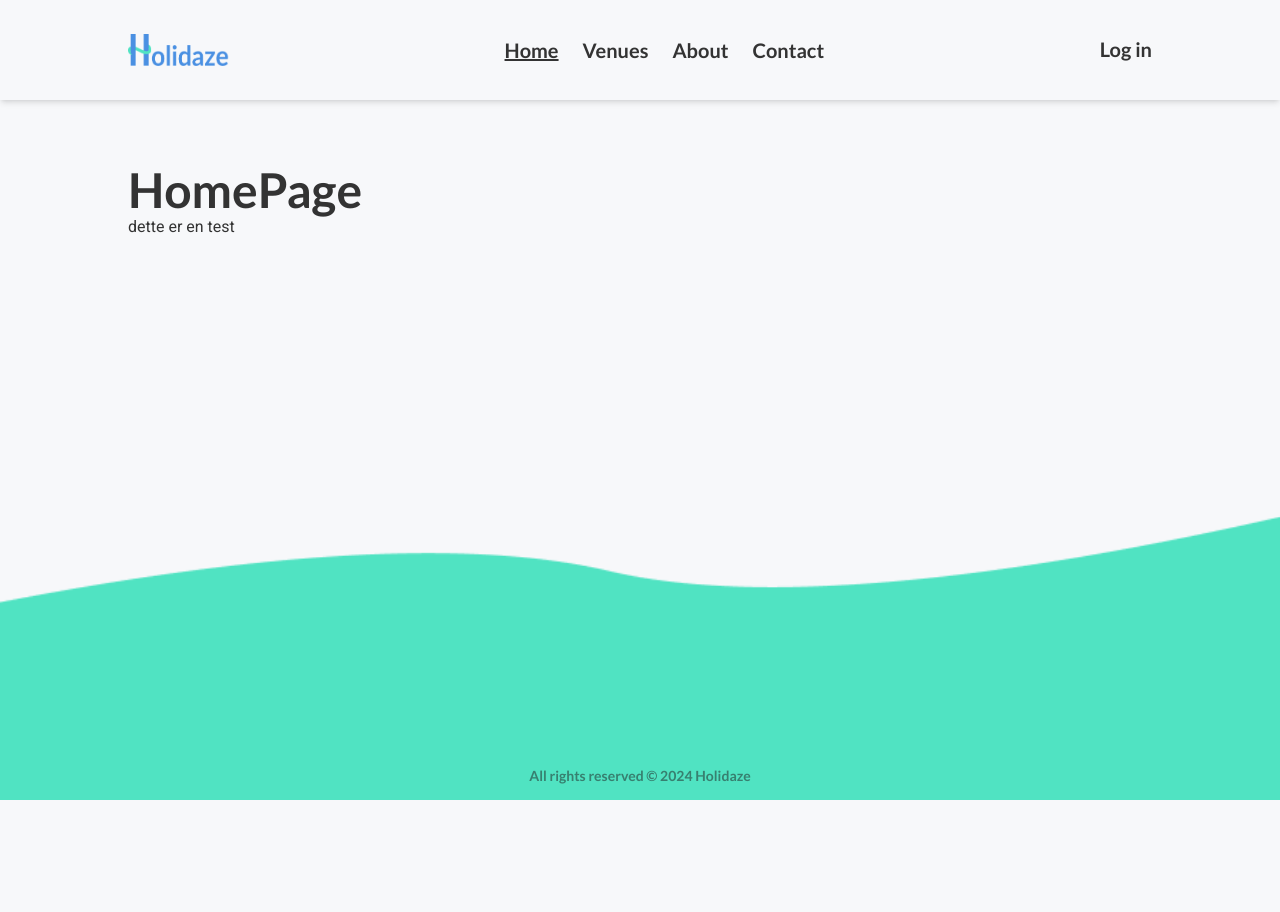
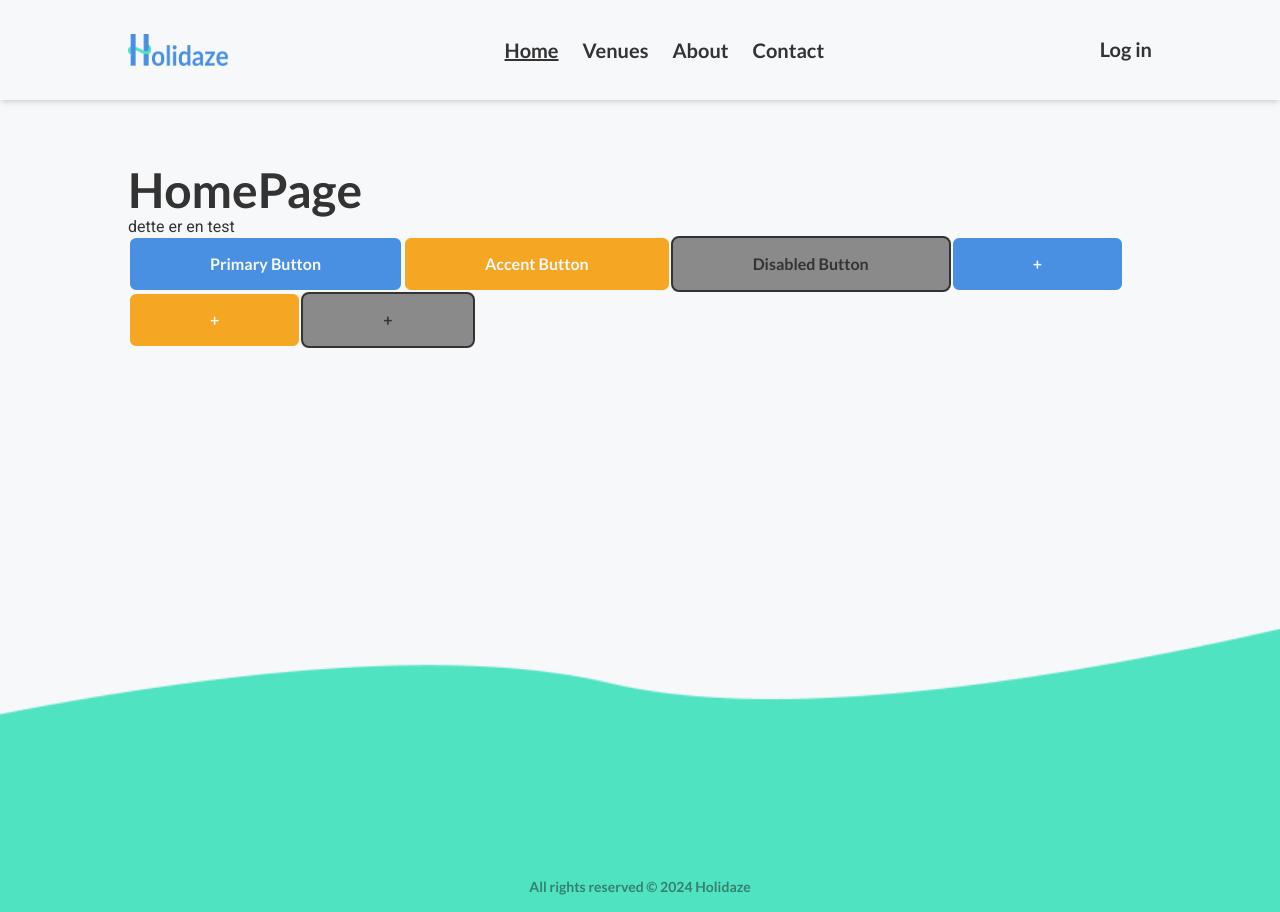
Before and after one commit to christerolsen/project-exam-2-holidaze, a React (Vite) app: page / in a window 1280 px wide. Before the commit the page ends 800 px from the top, so only its background shows below. Built offline with nearby package versions, Linux system fonts and the light colour scheme.

Commit message:
Add Button component with primary, accent and disabled variant

```diff
--- a/package.json
+++ b/package.json
@@ -10,6 +10,8 @@
     "preview": "vite preview"
   },
   "dependencies": {
+    "classnames": "^2.5.1",
+    "prop-types": "^15.8.1",
     "react": "^18.3.1",
     "react-dom": "^18.3.1",
     "react-router-dom": "^6.27.0"
--- /dev/null
+++ b/src/components/Button/index.jsx
@@ -0,0 +1,56 @@
+import React from "react";
+import PropTypes from "prop-types";
+import classNames from "classnames";
+
+const Button = ({ variant, size, disabled, children, onClick }) => {
+  const baseStyles =
+    "font-lato font-bold rounded-lg transition duration-200 focus:outline-none px-btn-x py-btn-y border border-2 border-background";
+  const disabledStyles =
+    "border border-text bg-shadow text-text cursor-not-allowed";
+
+  const variantStyles = {
+    primary:
+      "bg-primary text-background hover:bg-background hover:text-primary hover:border-primary",
+    accent:
+      "bg-accent text-background hover:bg-background hover:text-accent hover:border-accent",
+  };
+
+  const buttonClasses = classNames(
+    baseStyles,
+    {
+      [variantStyles[variant]]: !disabled,
+      [disabledStyles]: disabled,
+    },
+    {
+      "w-full": size === "full",
+    }
+  );
+
+  return (
+    <button
+      type="button"
+      onClick={onClick}
+      disabled={disabled}
+      className={buttonClasses}
+    >
+      {children}
+    </button>
+  );
+};
+
+Button.propTypes = {
+  variant: PropTypes.oneOf(["primary", "accent", "disabled"]),
+  size: PropTypes.oneOf(["default", "full"]),
+  disabled: PropTypes.bool,
+  children: PropTypes.node,
+  onClick: PropTypes.func,
+};
+
+Button.defaultProps = {
+  variant: "primary",
+  size: "default",
+  disabled: false,
+  onClick: () => {},
+};
+
+export default Button;
--- a/src/pages/HomePage/index.jsx
+++ b/src/pages/HomePage/index.jsx
@@ -1,9 +1,27 @@
 import React from "react";
+
+import Button from "../../components/Button";
 
 const HomePage = () => (
   <div>
     <h1>HomePage</h1>
     <p>dette er en test</p>
+
+    <Button variant="primary">Primary Button</Button>
+
+    <Button variant="accent">Accent Button</Button>
+
+    <Button variant="primary" disabled>
+      Disabled Button
+    </Button>
+
+    <Button variant="primary">+</Button>
+
+    <Button variant="accent">+</Button>
+
+    <Button variant="primary" size="mobile:w-full" disabled>
+      +
+    </Button>
   </div>
 );
 
--- a/tailwind.config.js
+++ b/tailwind.config.js
@@ -49,7 +49,7 @@ export default {
       },
     },
     screens: {
-      mobile: "350px",
+      mobile: "450px",
       tablet: "640px",
       laptop: "1024px",
       desktop: "1280px",
```
Also changed, not shown: 1 other file (tests, documents, lock files or other folders).
